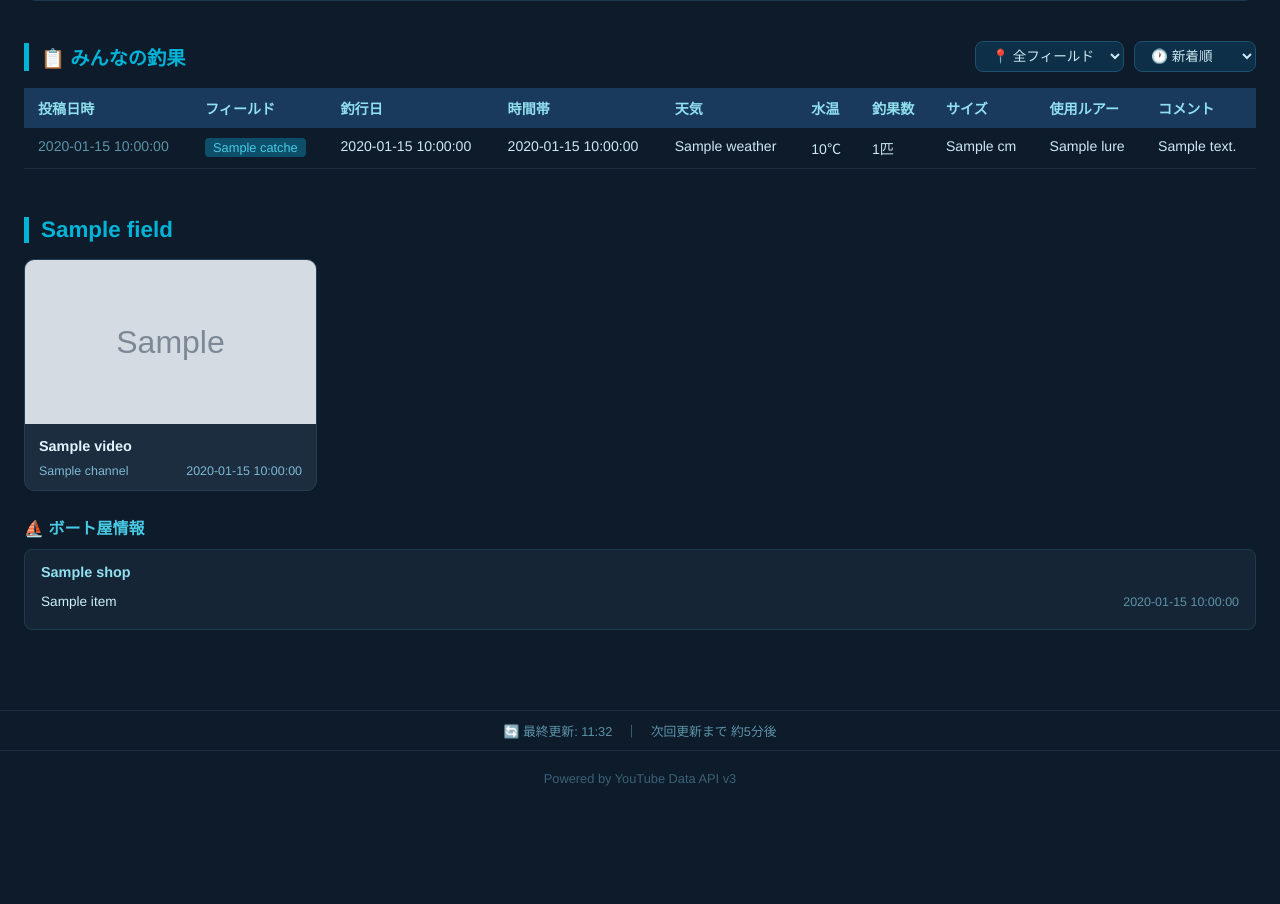
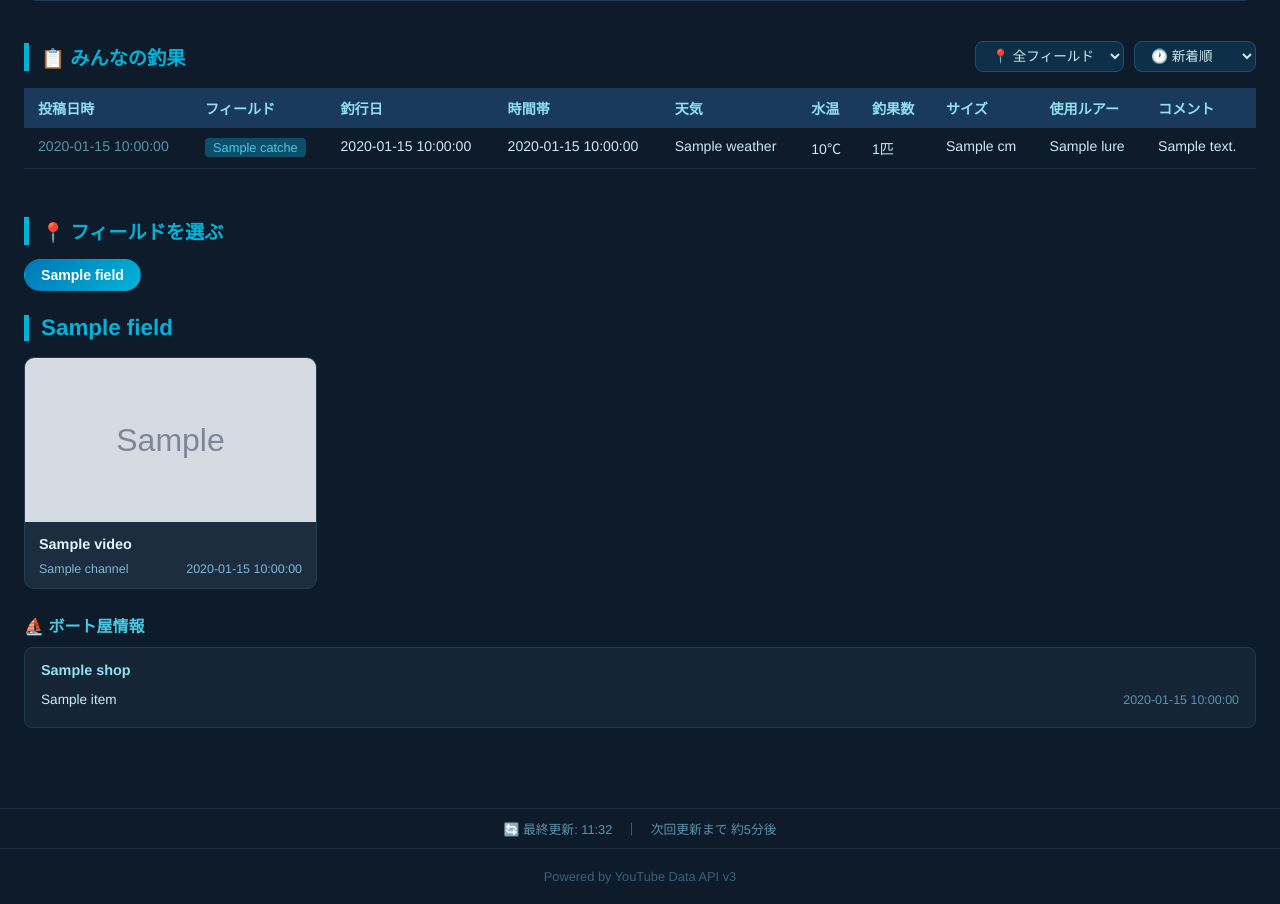
Before and after one commit to boomao-bass-fishing/bass-fishing-app, a Flask app: template templates/index.html in a window 1280 px wide. Shown: the part 856-1760 px from the top of the page. Before the commit the page ends 1642 px from the top, so only its background shows below. Run offline with Flask 3, Linux system fonts and the light colour scheme; the template is opened without the code that fills it: most values are stand-ins (such as "Sample title", 1, 10 or a date in 2020); grey boxes marked "Sample" are stand-in pictures.

Commit message:
フィールド選択タブUIを追加 - スマホで見やすく
フィールドをタブで選択すると、そのフィールドの動画のみ表示するように変更。
全フィールドが一度に表示されていた問題を解消しスマートフォンで見やすく。

Co-Authored-By: Claude Sonnet 4.6 <noreply@anthropic.com>

```diff
--- a/templates/index.html
+++ b/templates/index.html
@@ -441,6 +441,58 @@
       padding: 4px 14px;
       margin-top: 6px;
     }
+
+    /* フィールド選択タブ */
+    .field-selector {
+      margin-bottom: 24px;
+    }
+
+    .field-selector h2 {
+      font-size: 1.2rem;
+      color: #00b4d8;
+      border-left: 5px solid #00b4d8;
+      padding-left: 12px;
+      margin-bottom: 14px;
+    }
+
+    .field-tabs {
+      display: flex;
+      flex-wrap: wrap;
+      gap: 8px;
+    }
+
+    .field-tab-btn {
+      background: #1b2d3e;
+      color: #7eb8d4;
+      border: 1px solid #263d52;
+      border-radius: 20px;
+      padding: 7px 16px;
+      font-size: 0.88rem;
+      cursor: pointer;
+      transition: background 0.2s, color 0.2s, border-color 0.2s;
+      white-space: nowrap;
+    }
+
+    .field-tab-btn:hover {
+      background: #0d4f6b;
+      color: #caf0f8;
+      border-color: #00b4d8;
+    }
+
+    .field-tab-btn.active {
+      background: linear-gradient(135deg, #0077b6, #00b4d8);
+      color: #fff;
+      border-color: transparent;
+      font-weight: 700;
+    }
+
+    .field-section {
+      display: none;
+    }
+
+    .field-section.active {
+      display: block;
+    }
   </style>
 </head>
 <body>
@@ -590,8 +642,21 @@
       {% endif %}
     </section>
 
+    <!-- フィールド選択タブ -->
+    <section class="field-selector">
+      <h2>📍 フィールドを選ぶ</h2>
+      <div class="field-tabs">
+        {% for field in field_data %}
+        <button class="field-tab-btn{% if loop.first %} active{% endif %}"
+                onclick="selectField('{{ field.name }}', this)">
+          {{ field.name }}
+        </button>
+        {% endfor %}
+      </div>
+    </section>
+
     {% for field in field_data %}
-    <section class="field-section" data-field="{{ field.name }}">
+    <section class="field-section{% if loop.first %} active{% endif %}" data-field="{{ field.name }}">
       <h2 class="field-title">{{ field.name }}</h2>
       {% if field.videos %}
       <div class="video-grid">
@@ -650,6 +715,18 @@
   </footer>
 
 <script>
+  // ── フィールド選択タブ ────────────────────────────
+  function selectField(fieldName, btn) {
+    // タブボタンのactive切り替え
+    document.querySelectorAll('.field-tab-btn').forEach(b => b.classList.remove('active'));
+    btn.classList.add('active');
+
+    // フィールドセクションの表示切り替え
+    document.querySelectorAll('.field-section').forEach(sec => {
+      sec.classList.toggle('active', sec.dataset.field === fieldName);
+    });
+  }
+
   // ── 釣果フィルター＆ソート ────────────────────────────
   function filterCatches() {
     const fieldVal = document.getElementById('filter-field').value;
```
